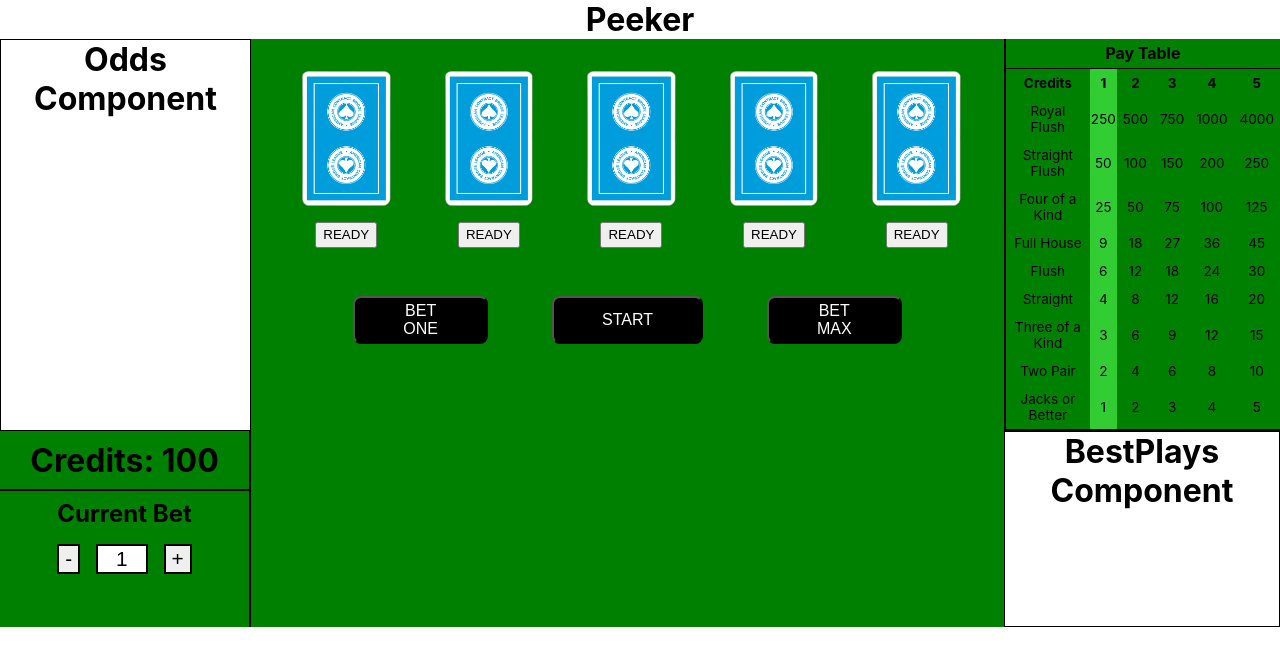
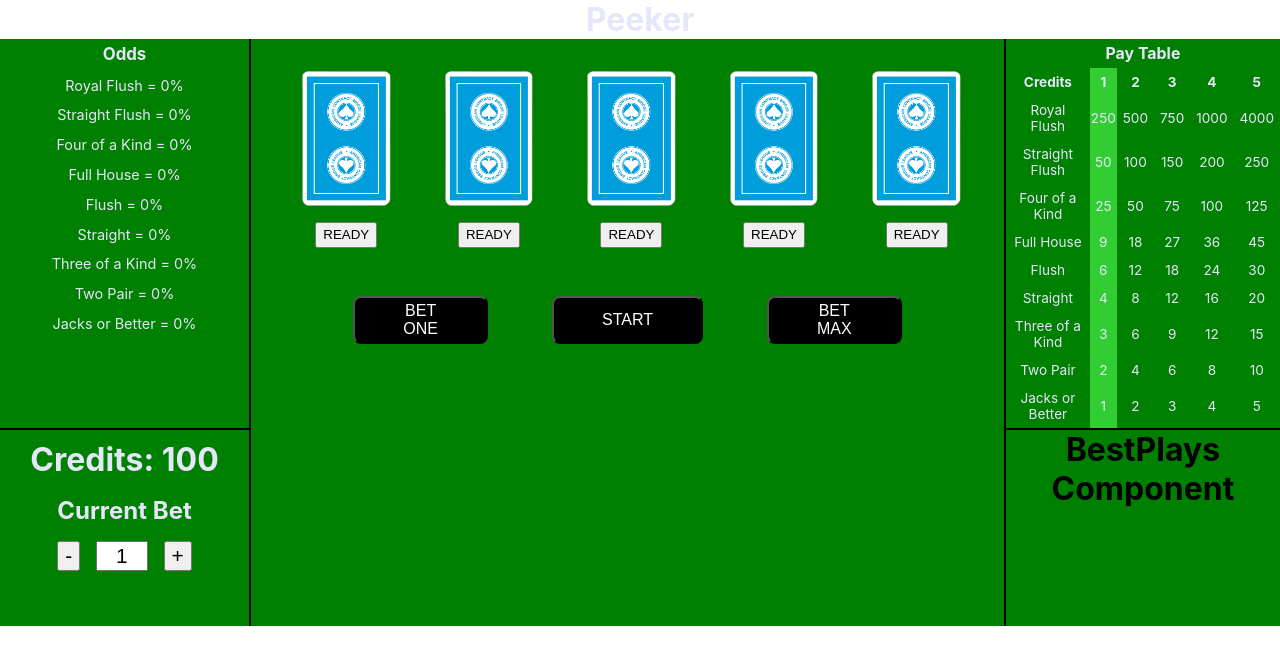
Before and after one commit to patrickrgrady81/Peeker-front, a React (Create React App) app: page / in a window 1280 px wide. Shown: the top 666 px of the page. Built offline with nearby package versions, Linux system fonts and the light colour scheme.

Commit message:
Strting on Odds component oh jeez, can I even do this????

```diff
--- a/src/components/app/App.css
+++ b/src/components/app/App.css
@@ -11,3 +11,15 @@
   grid-row-gap: 1px; */
   text-align: center;
 }
+
+*:not(button):not(input) {
+  color: lavender;
+}
+
+/*
+aliceblue
+cornsilk
+lavender
+lightcyan
+mintcream
+*/
--- a/src/components/bestPlays/BestPlays.css
+++ b/src/components/bestPlays/BestPlays.css
@@ -1,4 +1,8 @@
 .bestPlays {
-  border: 1px solid black;
+  border-left: 2px solid black;
+  background-color: green;
 
 }
+.bestPlays h1 {
+  color: black;
+}
--- a/src/components/credits/Credits.css
+++ b/src/components/credits/Credits.css
@@ -1,5 +1,5 @@
 .credits {
-  /* border: 1px solid black; */
+  /* border: 1px solid black;  */
   border-right: 2px solid black;
   background-color: green;
 }
@@ -19,11 +19,11 @@
 }
 
 .bordered  {
-  border: 2px solid black;
+  /* border: 2px solid black; */
   font-size: 1.3rem;
 }
 
 .bet {
-  border-top: 2px solid black;
+  /* border-top: 2px solid black; */
   padding-top: 0.5rem;
 }
--- a/src/components/odds/Odds.css
+++ b/src/components/odds/Odds.css
@@ -1,4 +1,17 @@
 .odds {
-  border: 1px solid black;
+  border-right: 2px solid black;
+  border-bottom: 2px solid black;
+  background-color: green;
+  font-size: 0.9rem;
+}
 
+.oddsHead{
+  /* border-bottom: 1px solid black; */
+  padding: 0;
+  font-weight: 120%;
+  margin: 0.3rem;
 }
+
+.odd {
+  margin: 0.8rem;
+}
--- a/src/components/odds/Odds.js
+++ b/src/components/odds/Odds.js
@@ -1,10 +1,29 @@
 import React, { Component } from 'react'
+
+
+const hands = ["Royal Flush", "Straight Flush", "Four of a Kind", "Full House",
+  "Flush", "Straight", "Three of a Kind", "Two Pair", "Jacks or Better"];
+
+const odds = ["0%", "0%", "0%", "0%", "0%", "0%", "0%", "0%", "0%"]
 
 export default class Odds extends Component {
   render() {
     return (
       <div className="odds">
-        <h1>Odds Component</h1>
+        <h3 className="oddsHead">Odds</h3>
+        {hands.map((hand, i) => (
+          <p key={i} className="odd">{`${hand} = ${odds[i]}`}</p>
+        ))}
+      </div>
+    )
+  }
+
+  show = () => {
+    return (
+      <div>
+        {hands.map((hand, i) => (
+          <p key={i} className="hand">{hand}{" = "}</p>
+        ))}
       </div>
     )
   }
--- a/src/components/payouts/Payouts.css
+++ b/src/components/payouts/Payouts.css
@@ -7,7 +7,7 @@
 }
 
 .paytable {
-  border-bottom: 1px solid black;
+  /* border-bottom: 1px solid black; */
   padding: 5px 0;
 }
 
--- a/src/components/table/Table.js
+++ b/src/components/table/Table.js
@@ -15,7 +15,7 @@ export default class Table extends Component {
       hand: []
     };
 
-    this.injectCards = true;
+    this.injectCards = false;
   }
 
   render() {
@@ -74,7 +74,6 @@ export default class Table extends Component {
     })
     const hand = response.data.handValue;
     const payout = response.data.payout;
-    console.log(payout);
     this.props.updateHandValue(hand);
     this.props.updateCredits(payout);
     this.props.updatePayout(payout);
@@ -122,7 +121,7 @@ export default class Table extends Component {
     }
 
     // the deck with first 5 cards removed
-    newDeck = newDeck.slice(4, -1);
+    newDeck = newDeck.slice(5, -1);
 
     this.setState(state => {
       return {
```
